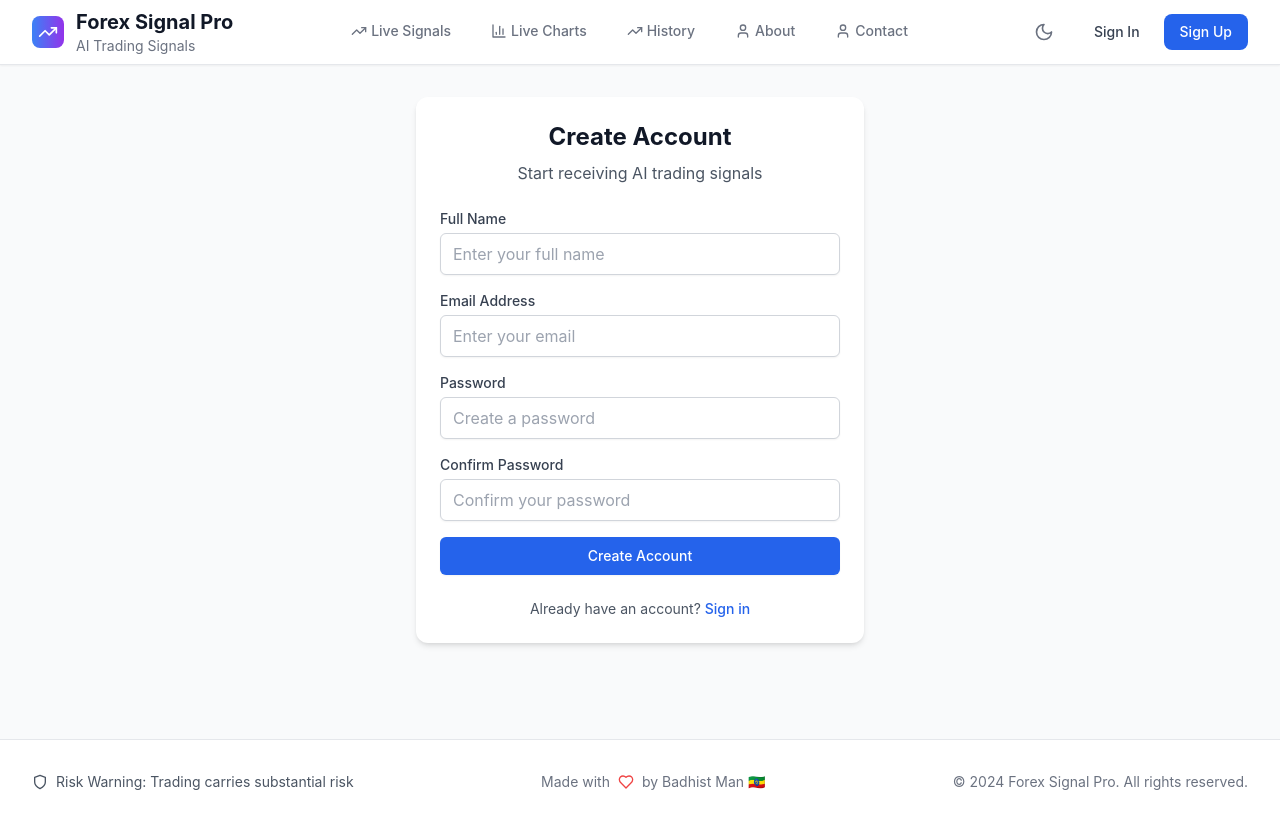
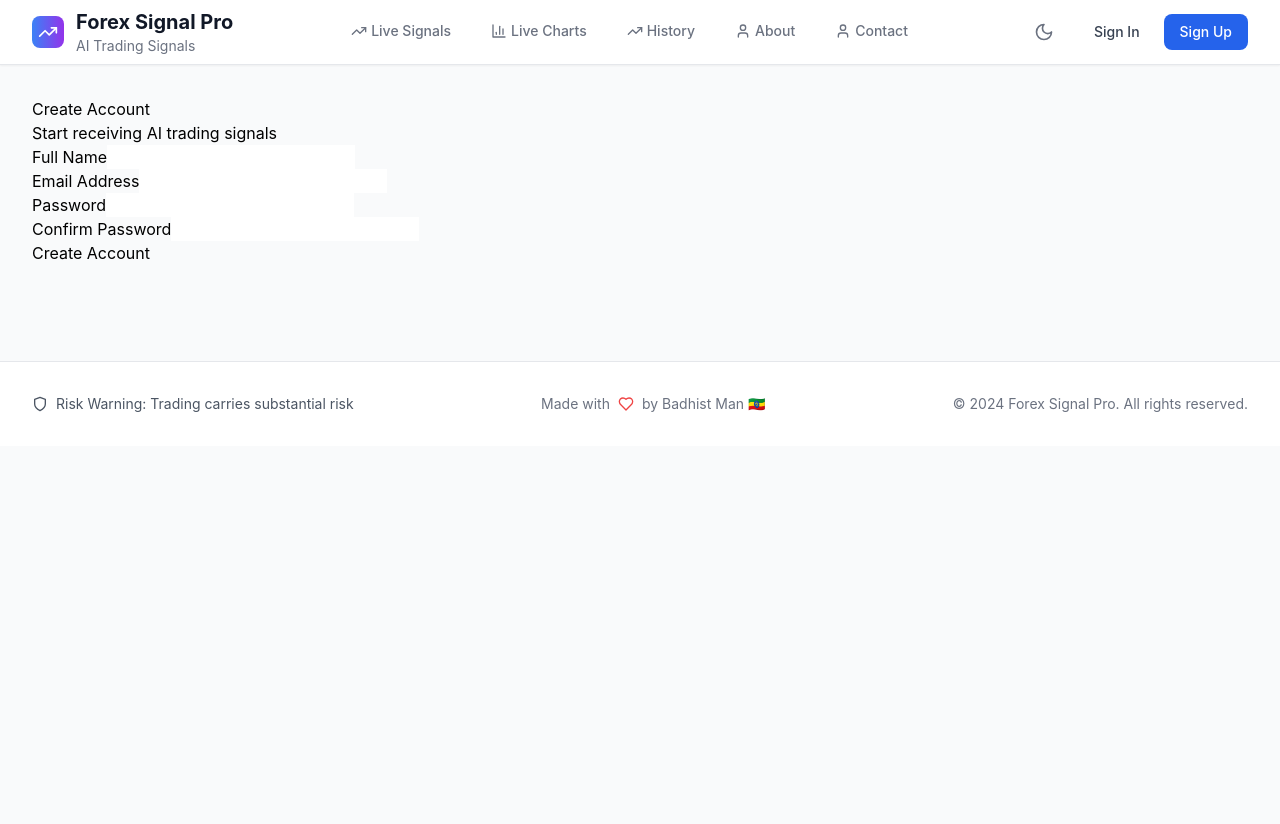
Before and after one commit to BadhistMan/forex-signal-frontend, a React (Vite) app: page /register in a window 1280 px wide. After the commit the page ends 800 px from the top, so only its background shows below. Built offline with nearby package versions, Linux system fonts and the light colour scheme.

Commit message:
Update Register.jsx

```diff
--- a/src/components/Register.jsx
+++ b/src/components/Register.jsx
@@ -1,18 +1,16 @@
+// frontend/src/components/Register.js
 import React, { useState } from 'react';
-import { Link, useNavigate } from 'react-router-dom';
-import { useAuth } from '../contexts/AuthContext';
+import axios from 'axios';
 
 const Register = () => {
     const [formData, setFormData] = useState({
-    name: '',
+        fullName: '',
         email: '',
         password: '',
         confirmPassword: ''
     });
     const [error, setError] = useState('');
     const [loading, setLoading] = useState(false);
-  const { register } = useAuth();
-  const navigate = useNavigate();
 
     const handleChange = (e) => {
         setFormData({
@@ -23,122 +21,92 @@ const Register = () => {
 
     const handleSubmit = async (e) => {
         e.preventDefault();
-
-    if (formData.password !== formData.confirmPassword) {
-      return setError('Passwords do not match');
-    }
+        setLoading(true);
+        setError('');
 
         try {
-      setError('');
-      setLoading(true);
-      await register(formData.email, formData.password, formData.name);
-      navigate('/');
-    } catch (err) {
-      setError(err.response?.data?.error || 'Failed to create account');
+            const response = await axios.post(
+                'https://forex-signal-backend-hx79.onrender.com/api/auth/register',
+                formData
+            );
+
+            if (response.data.success) {
+                alert('Account created successfully!');
+                // Redirect to login or dashboard
+                window.location.href = '/login';
+            } else {
+                setError(response.data.message || 'Failed to create account');
+            }
+        } catch (error) {
+            setError(
+                error.response?.data?.message ||
+                'Network error. Please try again.'
+            );
         } finally {
             setLoading(false);
         }
     };
 
     return (
-    <div className="max-w-md mx-auto">
-      <div className="bg-white dark:bg-gray-800 rounded-xl shadow-md overflow-hidden p-6">
-        <div className="text-center mb-6">
-          <h2 className="text-2xl font-bold text-gray-900 dark:text-white">Create Account</h2>
-          <p className="text-gray-600 dark:text-gray-400 mt-2">
-            Start receiving AI trading signals
-          </p>
-        </div>
+        <div className="register-container">
+            <h2>Create Account</h2>
+            <p>Start receiving AI trading signals</p>
 
-        {error && (
-          <div className="bg-red-50 dark:bg-red-900/20 border border-red-200 dark:border-red-800 rounded-lg p-4 mb-4">
-            <p className="text-red-700 dark:text-red-300 text-sm">{error}</p>
-          </div>
-        )}
+            {error && <div className="error-message">{error}</div>}
 
-        <form onSubmit={handleSubmit} className="space-y-4">
-          <div>
-            <label htmlFor="name" className="block text-sm font-medium text-gray-700 dark:text-gray-300">
-              Full Name
-            </label>
+            <form onSubmit={handleSubmit}>
+                <div className="form-group">
+                    <label>Full Name</label>
                     <input
-              id="name"
-              name="name"
                         type="text"
+                        name="fullName"
+                        value={formData.fullName}
+                        onChange={handleChange}
                         required
-              value={formData.name}
-              onChange={handleChange}
-              className="mt-1 block w-full px-3 py-2 border border-gray-300 dark:border-gray-600 rounded-md shadow-sm focus:outline-none focus:ring-blue-500 focus:border-blue-500 dark:bg-gray-700 dark:text-white"
-              placeholder="Enter your full name"
                     />
                 </div>
 
-          <div>
-            <label htmlFor="email" className="block text-sm font-medium text-gray-700 dark:text-gray-300">
-              Email Address
-            </label>
+                <div className="form-group">
+                    <label>Email Address</label>
                     <input
-              id="email"
+                        type="email"
                         name="email"
-              type="email"
-              required
                         value={formData.email}
                         onChange={handleChange}
-              className="mt-1 block w-full px-3 py-2 border border-gray-300 dark:border-gray-600 rounded-md shadow-sm focus:outline-none focus:ring-blue-500 focus:border-blue-500 dark:bg-gray-700 dark:text-white"
-              placeholder="Enter your email"
+                        required
                     />
                 </div>
 
-          <div>
-            <label htmlFor="password" className="block text-sm font-medium text-gray-700 dark:text-gray-300">
-              Password
-            </label>
+                <div className="form-group">
+                    <label>Password</label>
                     <input
-              id="password"
+                        type="password"
                         name="password"
-              type="password"
-              required
                         value={formData.password}
                         onChange={handleChange}
-              className="mt-1 block w-full px-3 py-2 border border-gray-300 dark:border-gray-600 rounded-md shadow-sm focus:outline-none focus:ring-blue-500 focus:border-blue-500 dark:bg-gray-700 dark:text-white"
-              placeholder="Create a password"
+                        required
                     />
                 </div>
 
-          <div>
-            <label htmlFor="confirmPassword" className="block text-sm font-medium text-gray-700 dark:text-gray-300">
-              Confirm Password
-            </label>
+                <div className="form-group">
+                    <label>Confirm Password</label>
                     <input
-              id="confirmPassword"
+                        type="password"
                         name="confirmPassword"
-              type="password"
-              required
                         value={formData.confirmPassword}
                         onChange={handleChange}
-              className="mt-1 block w-full px-3 py-2 border border-gray-300 dark:border-gray-600 rounded-md shadow-sm focus:outline-none focus:ring-blue-500 focus:border-blue-500 dark:bg-gray-700 dark:text-white"
-              placeholder="Confirm your password"
+                        required
                     />
                 </div>
 
                 <button
                     type="submit"
                     disabled={loading}
-            className="w-full flex justify-center py-2 px-4 border border-transparent rounded-md shadow-sm text-sm font-medium text-white bg-blue-600 hover:bg-blue-700 focus:outline-none focus:ring-2 focus:ring-offset-2 focus:ring-blue-500 disabled:opacity-50"
+                    className="submit-btn"
                 >
                     {loading ? 'Creating Account...' : 'Create Account'}
                 </button>
             </form>
-
-        <div className="mt-6 text-center">
-          <p className="text-sm text-gray-600 dark:text-gray-400">
-            Already have an account?{' '}
-            <Link to="/login" className="text-blue-600 hover:text-blue-500 font-medium">
-              Sign in
-            </Link>
-          </p>
-        </div>
-      </div>
         </div>
     );
 };
```
Lines whose indentation alone changed are shown as unchanged.
